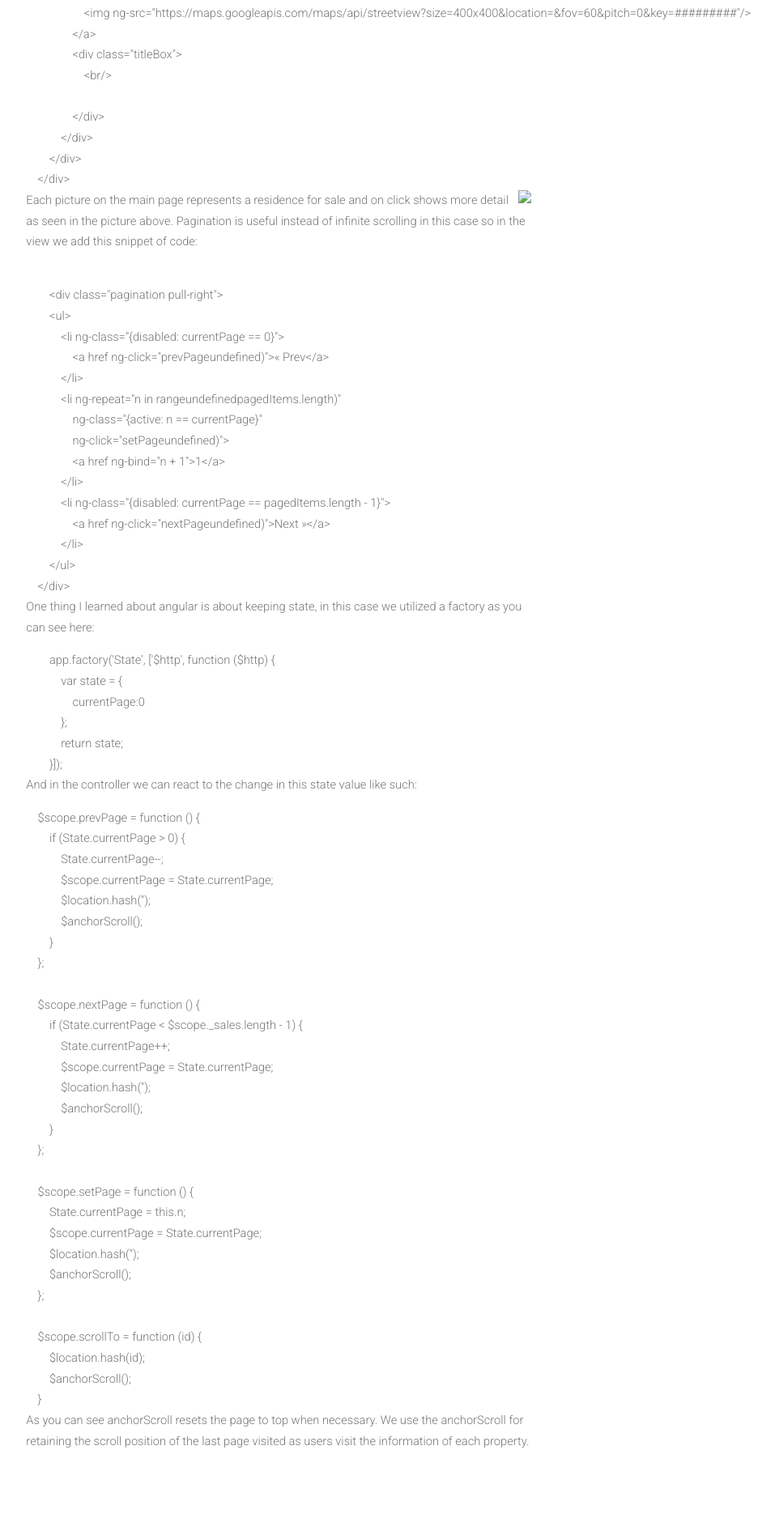
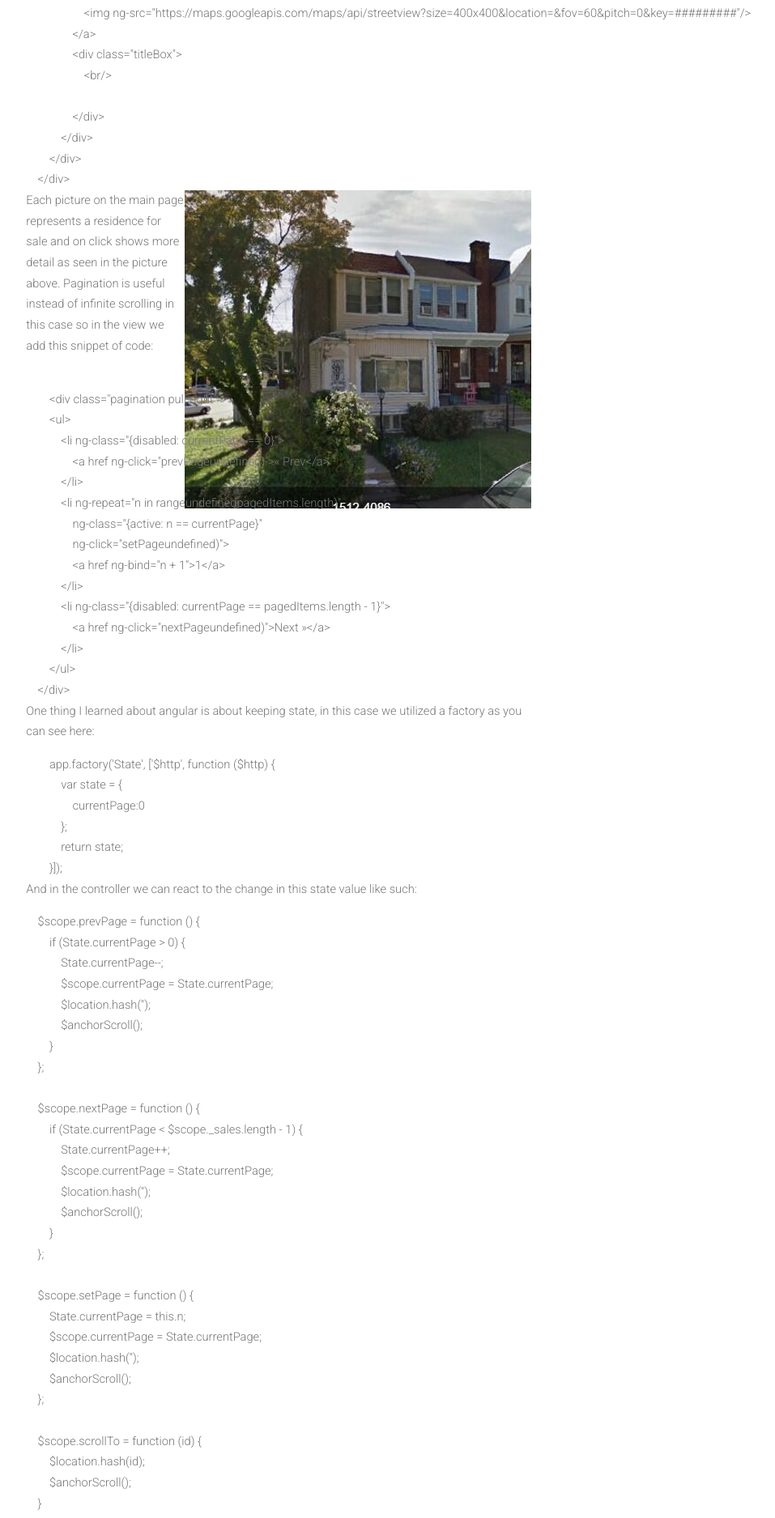
Before and after one commit to hobbe5/hobbe5.github.io, a Jekyll site: the page built from _posts/2015-11-10-sheriff-sale-hybrid-application.md, in a window 1280 px wide. Shown: the part 1016-2891 px from the top of the page at 81% size, without its empty margins (296-1253 px from the left). Built offline with Jekyll 4.4.1, drawn with Linux system fonts in a browser that asks for light colours; nearby versions of some CDN libraries; comment, search, counter and statistics services are not loaded.

Commit message:
Image fix

```diff
--- a/_posts/2015-11-10-sheriff-sale-hybrid-application.md
+++ b/_posts/2015-11-10-sheriff-sale-hybrid-application.md
@@ -23,7 +23,7 @@
         &lt;/div&gt;
     &lt;/div&gt;
 </code></pre>
-<p><img src="assets/images/sheriffsale1.jpg" align="right" valign="top" vspace="5" hspace="5"/>Each picture on the main page represents a residence for sale and on click shows more detail as seen in the picture above. Pagination is useful instead of infinite scrolling in this case so in the view we add this snippet of code:</p>
+<p><img src="/assets/images/sheriffsale1.jpg" align="right" valign="top" vspace="5" hspace="5"/>Each picture on the main page represents a residence for sale and on click shows more detail as seen in the picture above. Pagination is useful instead of infinite scrolling in this case so in the view we add this snippet of code:</p>
 <pre class="prettyprint"><code>
 	&lt;div class=&quot;pagination pull-right&quot;&gt;
         &lt;ul&gt;
```
